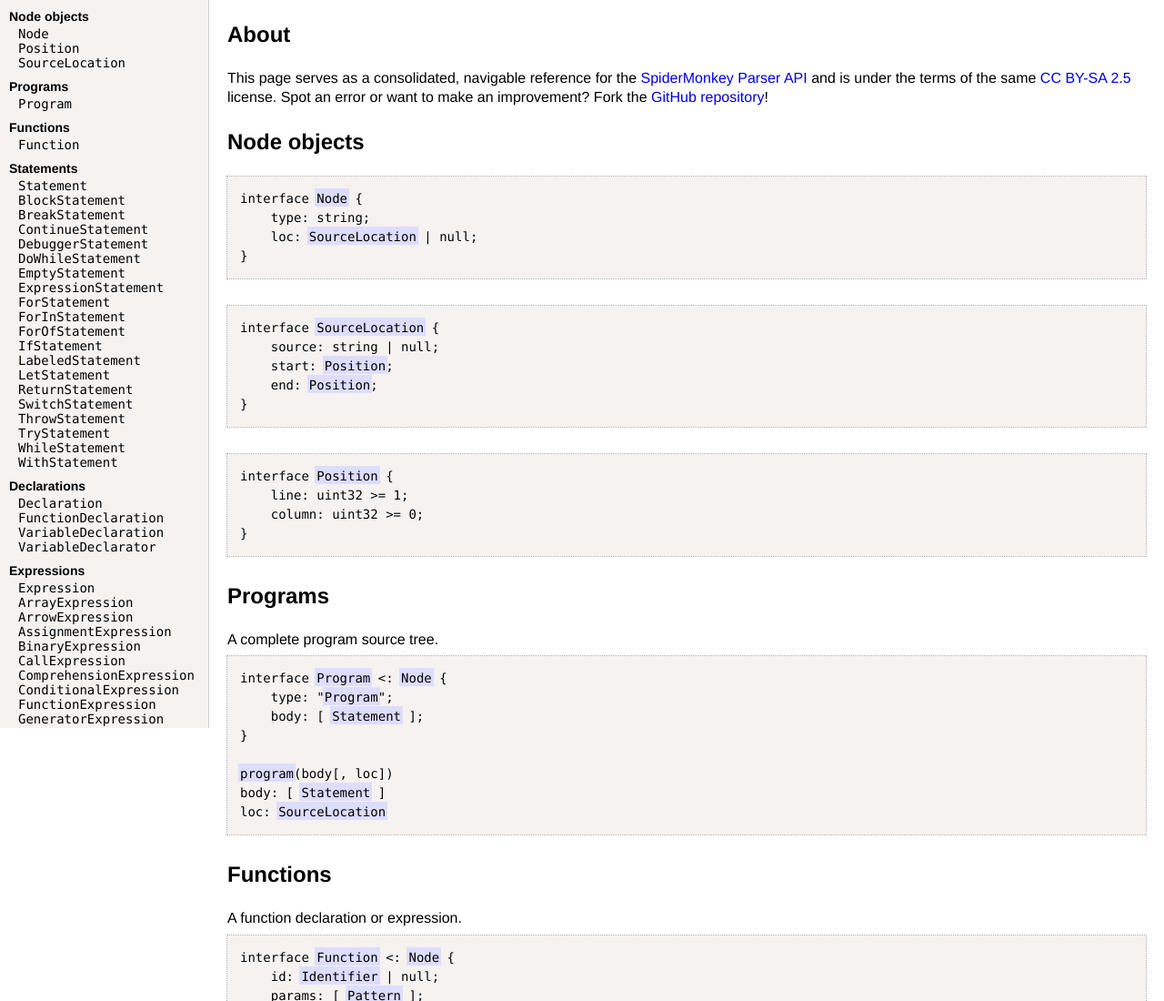
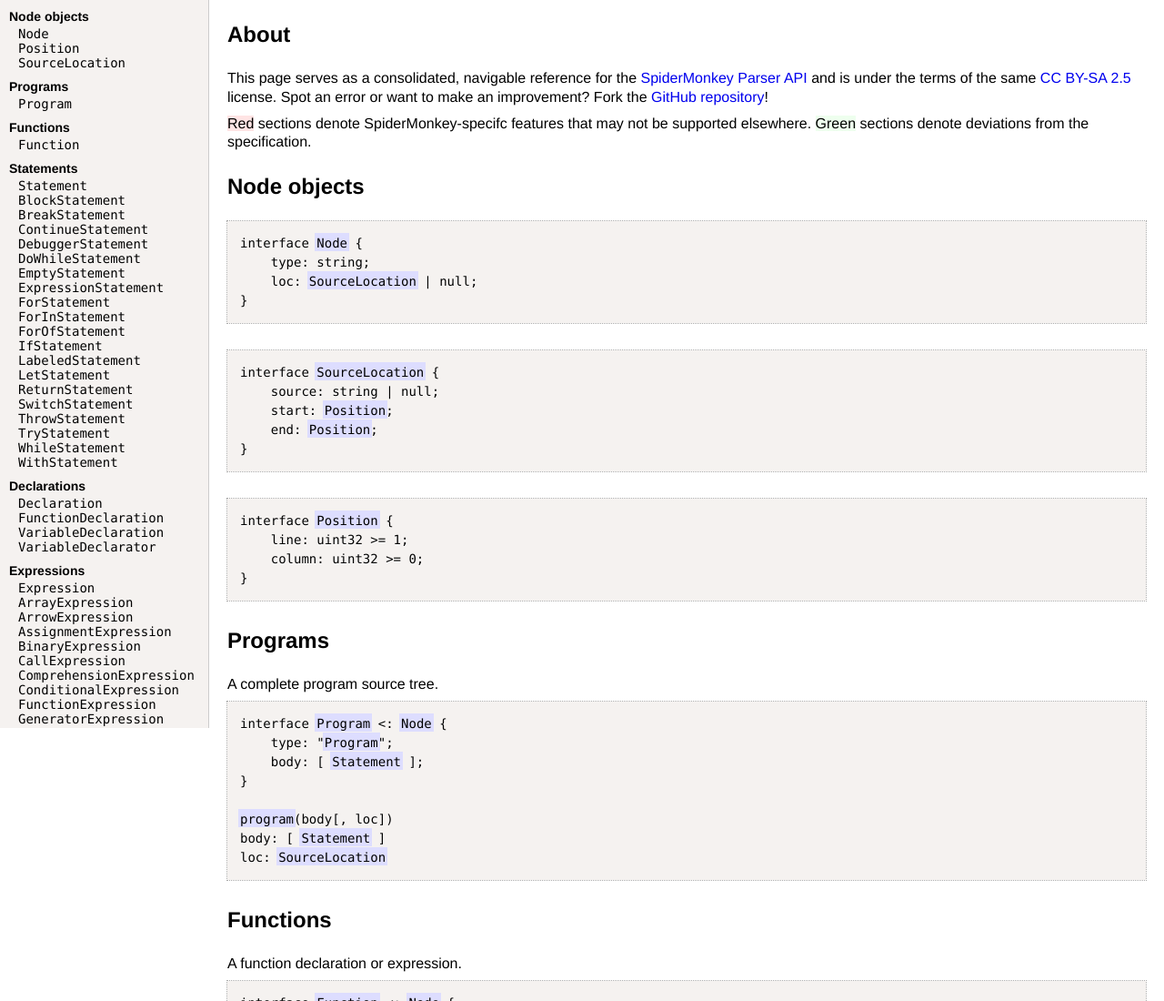
Before and after one commit to btmills/parserapi, a plain HTML site: page index.html in a window 1280 px wide. Shown: the top 1100 px of the page at 91% size. Drawn offline with Linux system fonts and the light colour scheme.

Commit message:
Add color code key to about

```diff
--- a/index.html
+++ b/index.html
@@ -238,6 +238,7 @@
 
 <h3>About</h3>
 <p>This page serves as a consolidated, navigable reference for the <a href="https://developer.mozilla.org/en-US/docs/SpiderMonkey/Parser_API">SpiderMonkey Parser API</a> and is under the terms of the same <a href="http://creativecommons.org/licenses/by-sa/2.5/">CC BY-SA 2.5</a> license. Spot an error or want to make an improvement? Fork the <a href="https://github.com/btmills/parserapi/">GitHub repository</a>!</p>
+<p><span class="spidermonkey">Red</span> sections denote SpiderMonkey-specifc features that may not be supported elsewhere. <span class="difference">Green</span> sections denote deviations from the specification.</p>
 
 <h3>Node objects</h3>
 
```
